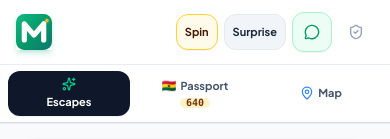
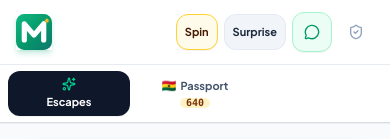
Before and after one commit to bernice-owusu/micro-escapes, a React (Vite) app: page / in a window 390 px wide. Shown: the top 139 px of the page. Built offline with nearby package versions, Linux system fonts and the light colour scheme.

Commit message:
fix: landing page bg image, remove telegram + map from navbar

```diff
--- a/landing-page/index.html
+++ b/landing-page/index.html
@@ -36,8 +36,8 @@
                     <!-- Layer 0: Sky / Background -->
                     <img
                         class="scene-img sky-img"
-                        src="https://i.pinimg.com/736x/16/37/9e/16379e60870ad664607b1bb4a0cef5d4.jpg"
-                        alt="Accra scene"
+                        src="hero-bg.jpg"
+                        alt="Accra coastline at sunset"
                     />
 
 
--- a/src/App.tsx
+++ b/src/App.tsx
@@ -10,7 +10,6 @@ import {
   CalendarDays,
   Flame,
   Heart,
-  MapPin,
   Shuffle,
   ShieldCheck,
   Share2,
@@ -716,19 +715,6 @@ export default function App() {
               </span>
             </button>
 
-            <button
-              onClick={() => setCurrentView("map")}
-              className={`py-1.5 sm:py-2 px-1.5 sm:px-3 rounded-xl transition flex flex-col sm:flex-row items-center justify-center gap-1 sm:gap-1.5 text-center cursor-pointer min-h-[44px] ${
-                currentView === "map"
-                  ? "bg-slate-900 text-white shadow-2xs"
-                  : "text-slate-600 hover:bg-slate-100"
-              }`}
-            >
-              <div className="flex items-center gap-1">
-                <MapPin className="w-3.5 h-3.5 text-blue-500 shrink-0" />
-                <span className="text-[11px] sm:text-xs font-bold">Map</span>
-              </div>
-            </button>
           </div>
         </div>
       </header>
```
Also changed, not shown: landing-page/hero-bg.jpg (added).
